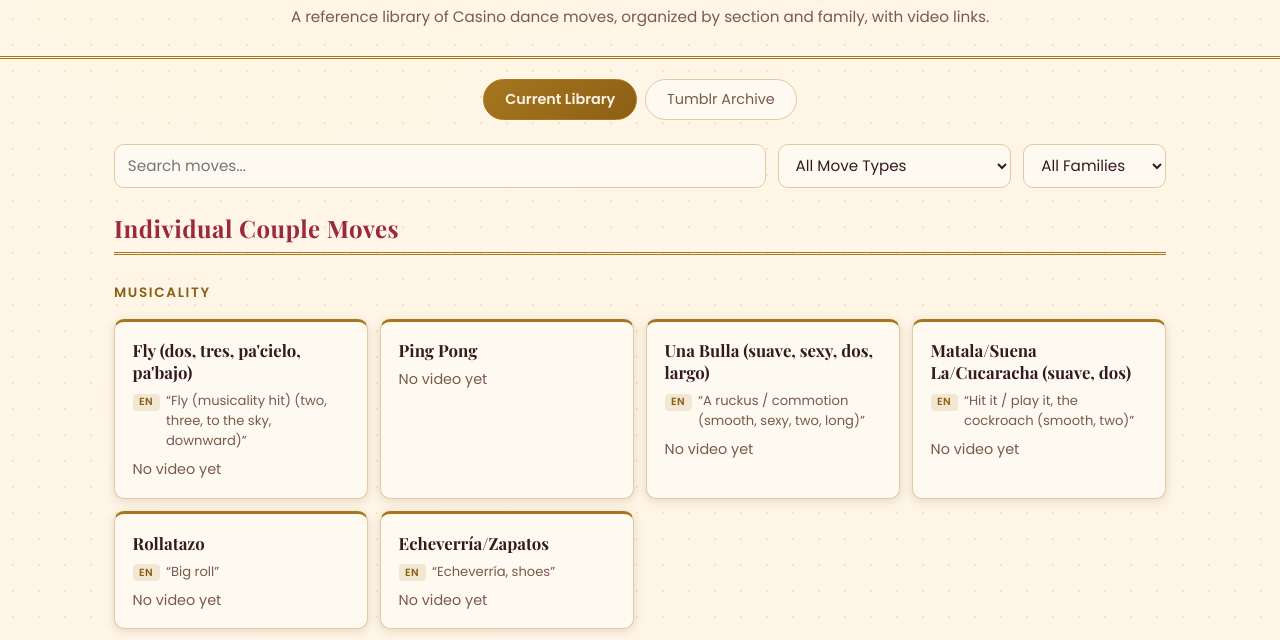
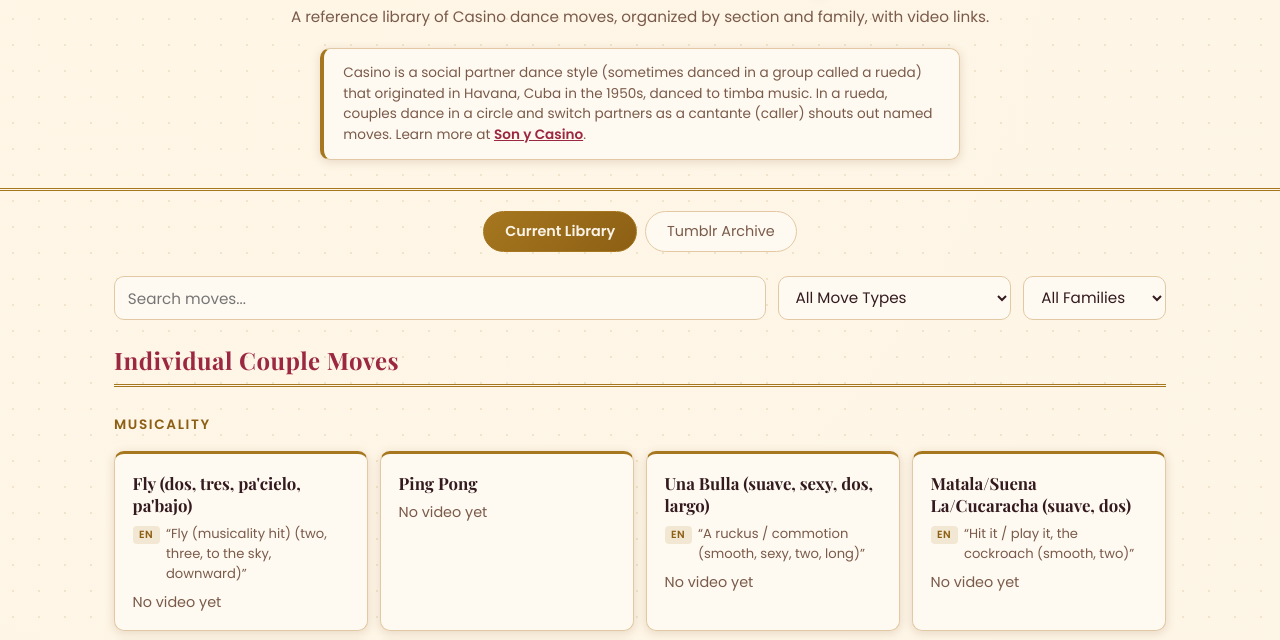
Before and after one commit to agile-heresy/casino-move-library, a plain HTML site: page index.html in a window 1280 px wide. Shown: the part 124-764 px from the top of the page. Drawn offline with nearby package versions, Linux system fonts and the light colour scheme.

Commit message:
Style casino dance blurb as a callout box

```diff
--- a/assets/css/style.css
+++ b/assets/css/style.css
@@ -87,6 +87,30 @@ body {
   margin: 0;
   color: var(--text-muted);
   font-size: 0.95rem;
+}
+
+.about-callout {
+  margin: 1.25rem auto 0;
+  max-width: 640px;
+  padding: 0.9rem 1.2rem;
+  background: var(--surface);
+  border: 1px solid var(--border);
+  border-left: 4px solid var(--accent);
+  border-radius: var(--radius);
+  text-align: left;
+  box-shadow: 0 2px 10px var(--shadow);
+}
+
+.about-blurb {
+  margin: 0;
+  color: var(--text-muted);
+  font-size: 0.85rem;
+  line-height: 1.5;
+}
+
+.about-blurb a {
+  color: var(--ruby);
+  font-weight: 600;
 }
 
 .theme-toggle {
--- a/index.html
+++ b/index.html
@@ -57,6 +57,21 @@
         A reference library of Casino dance moves, organized by section and
         family, with video links.
       </p>
+      <aside class="about-callout">
+        <p class="about-blurb">
+          Casino is a social partner dance style (sometimes danced in a group
+          called a rueda) that originated in Havana, Cuba in the 1950s, danced
+          to timba music. In a rueda, couples dance in a circle and switch
+          partners as a cantante (caller) shouts out named moves. Learn more
+          at
+          <a
+            href="https://sonycasino.com/"
+            target="_blank"
+            rel="noopener noreferrer"
+            >Son y Casino</a
+          >.
+        </p>
+      </aside>
     </header>
 
     <nav
```
